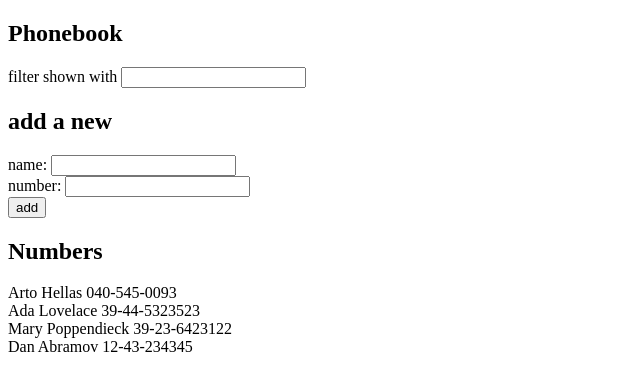
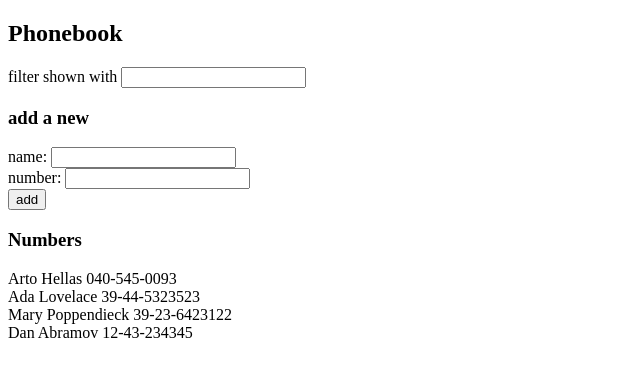
Before and after one commit to JasonPBurke/fullStackOpen, a React (Vite) app in the folder part2/phonebook/: page / in a window 1280 px wide. Shown: the top 390 px of the page, without its empty margins (0-640 px from the left). Built offline with nearby package versions, Linux system fonts and the light colour scheme.

Commit message:
fix: changed h2 sub-headings to h3

```diff
--- a/part2/phonebook/src/App.jsx
+++ b/part2/phonebook/src/App.jsx
@@ -51,7 +51,7 @@
         filter={filter}
         setFilter={setFilter}
       ></SearchFilter>
-      <h2>add a new</h2>
+      <h3>add a new</h3>
       <Form
         newName={newName}
         setNewName={setNewName}
@@ -60,7 +60,7 @@
         addPersons={addPersons}
         handleChange={handleChange}
       ></Form>
-      <h2>Numbers</h2>
+      <h3>Numbers</h3>
       {filter === '' ? (
         <List persons={persons} />
       ) : (
```
